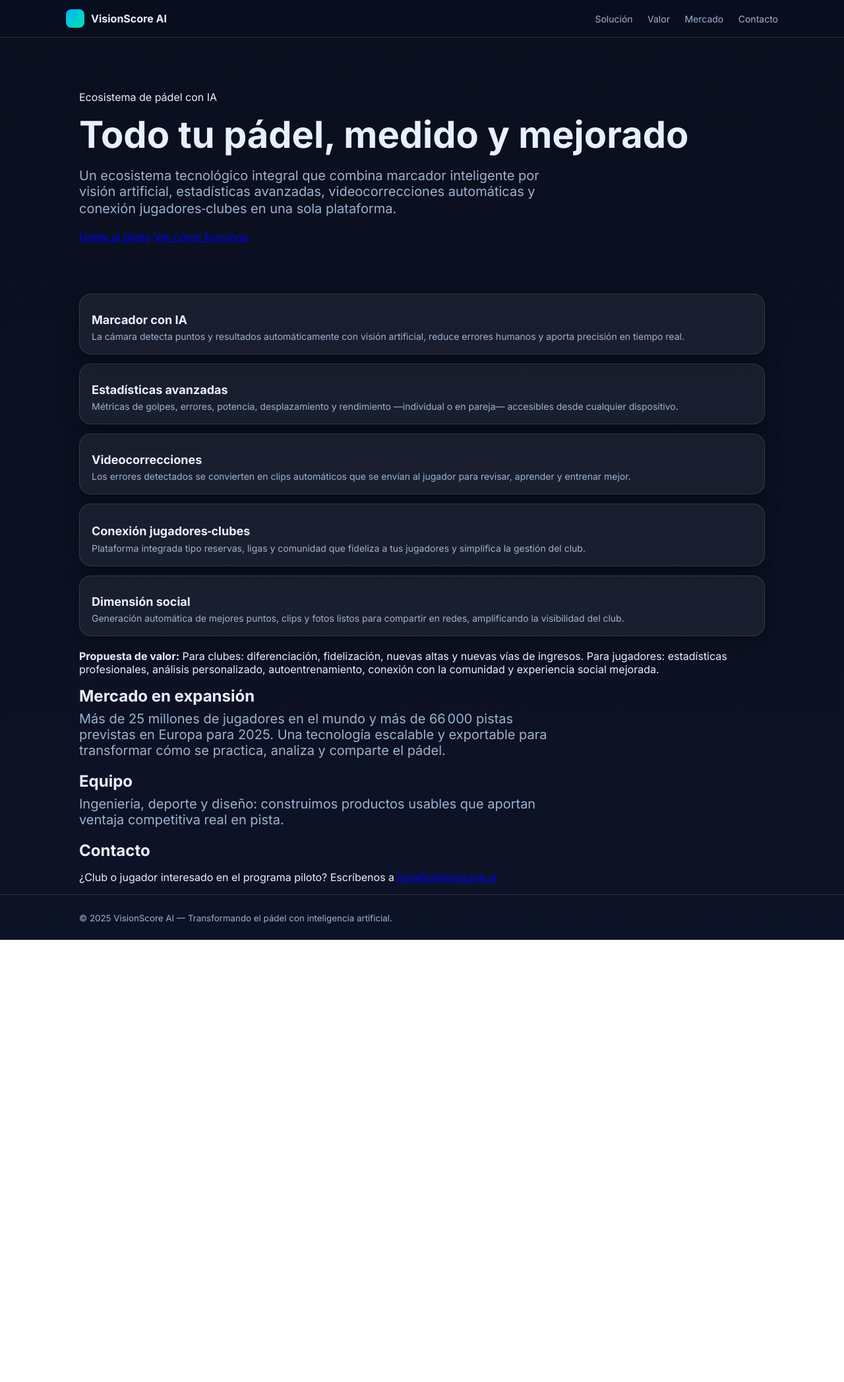
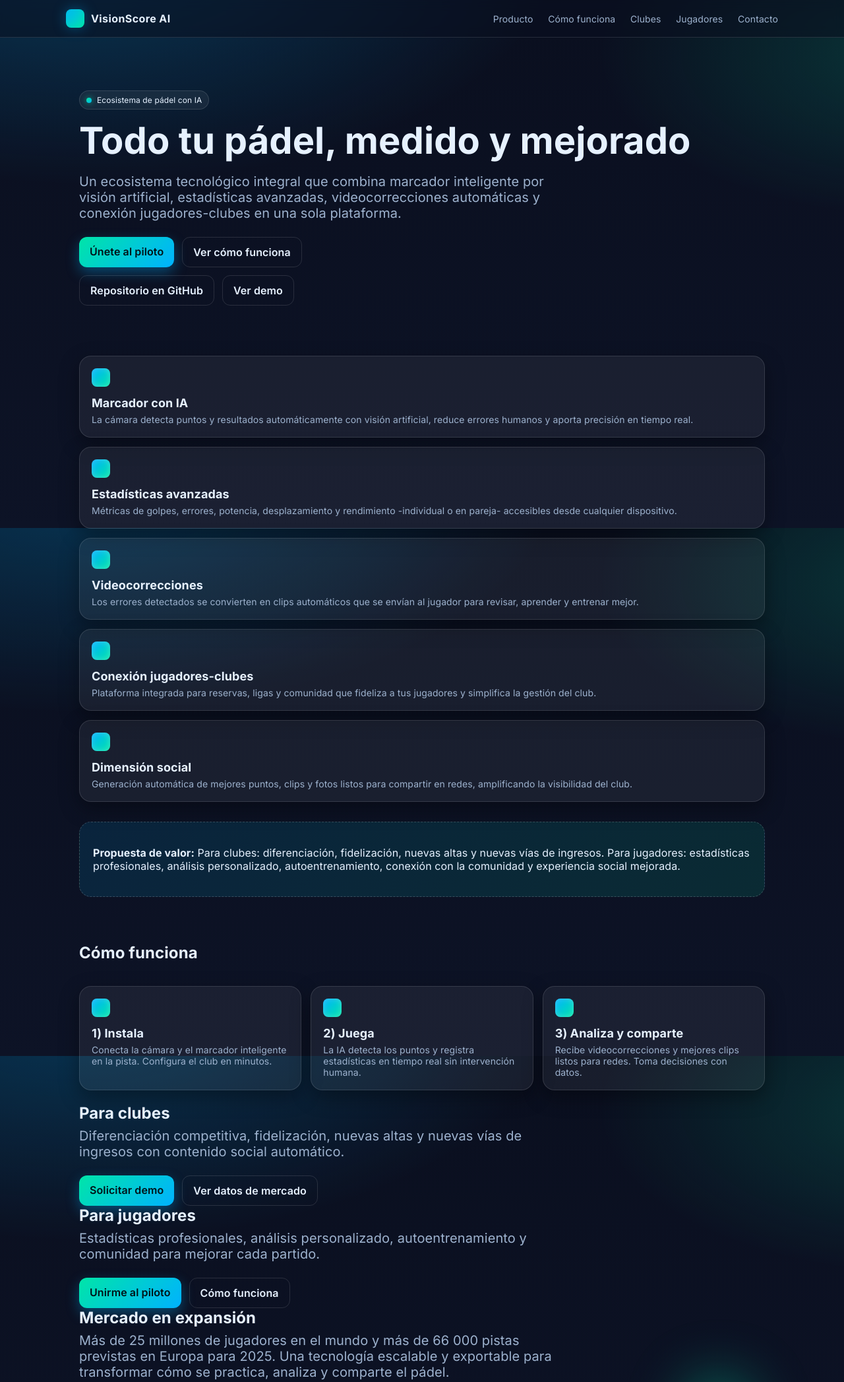
Before and after one commit to titoih/visionscore, a plain HTML site: page index.html in a window 1280 px wide. Shown: the top 2094 px of the page at 66% size. Before the commit the page ends 1424 px from the top, so only its background shows below. Drawn offline with Linux system fonts and the light colour scheme.

Commit message:
Add files via upload

```diff
--- a/index.html
+++ b/index.html
@@ -3,7 +3,7 @@
 <head>
   <meta charset="utf-8" />
   <meta name="viewport" content="width=device-width, initial-scale=1" />
-  <title>VisionScore AI — Ecosistema de Pádel con IA</title>
+  <title>VisionScore AI - Ecosistema de Pádel con IA</title>
   <meta name="description" content="VisionScore AI: ecosistema integral para pádel con marcador por visión artificial, estadísticas en tiempo real, videocorrecciones, reservas y dimensión social." />
   <link rel="preconnect" href="https://fonts.googleapis.com">
   <link rel="preconnect" href="https://fonts.gstatic.com" crossorigin>
@@ -22,39 +22,64 @@
       --radius: 18px;
     }
     *{box-sizing:border-box}
+    html,body{height:100%}
+    html{scroll-behavior:smooth}
     body{
       margin:0; font-family: 'Inter', system-ui, -apple-system, Segoe UI, Roboto, Arial, sans-serif;
-      color:var(--text); background: linear-gradient(180deg, var(--bg) 0%, var(--bg-2) 100%);
+      color:var(--text); background: radial-gradient(1200px 600px at 10% -10%, rgba(0,178,255,0.25), transparent 60%),
+                         radial-gradient(1000px 500px at 110% 10%, rgba(0,229,168,0.18), transparent 50%),
+                         linear-gradient(180deg, var(--bg) 0%, var(--bg-2) 100%);
+      letter-spacing: 0.1px;
     }
-    .container{max-width:1080px; margin:0 auto; padding:0 20px}
-    header{position:sticky; top:0; backdrop-filter: blur(8px); background: rgba(10,15,31,0.55); border-bottom:1px solid var(--stroke)}
+    .container{width:100%; max-width:1080px; margin:0 auto; padding: 0 20px}
+    header{position:sticky; top:0; backdrop-filter: blur(8px); background: rgba(10,15,31, 0.55); border-bottom:1px solid var(--stroke); z-index: 10}
     .nav{display:flex; align-items:center; justify-content:space-between; padding:14px 0}
-    .brand{display:flex; align-items:center; gap:10px; text-decoration:none; color:var(--text); font-weight:700}
-    .logo{width:28px; height:28px; border-radius:8px; background: linear-gradient(135deg, var(--accent), var(--primary))}
+    .brand{display:flex; align-items:center; gap:10px; text-decoration:none; color:var(--text); font-weight:700; letter-spacing:0.4px}
+    .logo{width:28px; height:28px; border-radius:8px; background: linear-gradient(135deg, var(--accent), var(--primary)); box-shadow: 0 0 20px rgba(0,178,255,0.35), inset 0 0 12px rgba(0,229,168,0.35)}
     nav a{color:var(--muted); text-decoration:none; margin-left:18px; font-size:14px}
     nav a:hover{color:var(--text)}
-    .hero{padding:80px 0 40px}
+
+    .hero{padding: 80px 0 40px}
+    .pill{display:inline-flex; align-items:center; gap:8px; font-size:12px; color:var(--text); background:rgba(255,255,255,0.06); padding:6px 10px; border:1px solid var(--stroke); border-radius:999px}
+    .pill .dot{width:8px; height:8px; border-radius:50%; background: radial-gradient(circle at 30% 30%, var(--primary), var(--accent)); box-shadow: 0 0 10px rgba(0,229,168,0.7)}
     h1{font-size: clamp(36px, 5vw, 56px); line-height:1.05; margin:18px 0}
     .lead{font-size: clamp(16px, 2.3vw, 20px); color: var(--muted); max-width: 720px}
+
+    .actions{display:flex; gap:12px; flex-wrap:wrap; margin-top:24px}
+    .btn{appearance:none; border:none; cursor:pointer; font-weight:600; padding:12px 16px; border-radius:12px; transition: transform .15s ease, box-shadow .15s ease, background .3s ease; text-decoration:none; display:inline-block}
+    .btn.primary{color:#001217; background: linear-gradient(135deg, var(--primary), var(--accent)); box-shadow: 0 8px 20px rgba(0,178,255,0.35)}
+    .btn.primary:hover{transform: translateY(-2px)}
+    .btn.ghost{color:var(--text); background: transparent; border:1px solid var(--stroke)}
+    .btn.ghost:hover{background: rgba(255,255,255,0.05)}
+
     .card-grid{display:grid; grid-template-columns: 1fr; gap:14px; margin:36px 0 20px}
     @media (min-width: 720px){ .card-grid{grid-template-columns: repeat(3, 1fr);} }
     .card{background:var(--card); border:1px solid var(--stroke); border-radius: var(--radius); padding:18px; box-shadow: var(--shadow)}
     .card h3{margin:10px 0 6px; font-size:18px}
     .card p{margin:0; color:var(--muted); font-size:14px}
+    .icon{width:28px; height:28px; display:inline-block; border-radius:8px; background: linear-gradient(135deg, var(--accent), var(--primary)); box-shadow: inset 0 0 10px rgba(255,255,255,0.25)}
+
+    .cta{margin: 30px 0 70px; padding: 20px; background: linear-gradient(135deg, rgba(0,178,255,0.12), rgba(0,229,168,0.12)); border:1px dashed rgba(255,255,255,0.18); border-radius: var(--radius)}
+
     footer{border-top:1px solid var(--stroke); padding:24px 0; color: var(--muted)}
+    footer a{color:var(--muted); text-decoration:none}
+
+    ::selection{background: rgba(0,229,168,0.25)}
+    .glow{position:absolute; inset: -60px -20px auto auto; width: 180px; height:180px; border-radius:50%; filter: blur(40px); background: radial-gradient(circle, rgba(0,229,168,0.6), transparent 60%)}
   </style>
 </head>
 <body>
   <header>
     <div class="container nav">
-      <a class="brand" href="#">
-        <span class="logo"></span>
-        <span>VisionScore&nbsp;AI</span>
+      <a class="brand" href="#inicio">
+        <span class="logo" aria-hidden="true"></span>
+        <span>VisionScore AI</span>
       </a>
-      <nav>
-        <a href="#solucion">Solución</a>
-        <a href="#valor">Valor</a>
-        <a href="#mercado">Mercado</a>
+      <nav aria-label="Principal">
+        <a href="#producto">Producto</a>
+        <a href="#como-funciona">Cómo funciona</a>
+        <a href="#clubes">Clubes</a>
+        <a href="#jugadores">Jugadores</a>
         <a href="#contacto">Contacto</a>
       </nav>
     </div>
@@ -64,10 +89,14 @@
     <section class="hero" id="inicio">
       <span class="pill"><span class="dot" aria-hidden="true"></span> Ecosistema de pádel con IA</span>
       <h1>Todo tu pádel, medido y mejorado</h1>
-      <p class="lead">Un ecosistema tecnológico integral que combina marcador inteligente por visión artificial, estadísticas avanzadas, videocorrecciones automáticas y conexión jugadores‑clubes en una sola plataforma.</p>
+      <p class="lead">Un ecosistema tecnológico integral que combina marcador inteligente por visión artificial, estadísticas avanzadas, videocorrecciones automáticas y conexión jugadores-clubes en una sola plataforma.</p>
       <div class="actions">
-        <a class="btn primary" href="#contacto">Únete al piloto</a>
-        <a class="btn ghost" href="#producto">Ver cómo funciona</a>
+        <a class="btn primary" href="mailto:hola@visionscore.ai?subject=Me%20interesa%20el%20piloto%20VisionScore%20AI&body=Hola%2C%20quiero%20informaci%C3%B3n%20del%20programa%20piloto.">Únete al piloto</a>
+        <a class="btn ghost" href="#como-funciona">Ver cómo funciona</a>
+      </div>
+      <div class="actions" style="margin-top:12px">
+        <a class="btn ghost" href="https://github.com/titoih/visionscore" target="_blank" rel="noopener">Repositorio en GitHub</a>
+        <a class="btn ghost" href="https://titoih.github.io/visionscore/" target="_blank" rel="noopener">Ver demo</a>
       </div>
     </section>
 
@@ -81,7 +110,7 @@
         <article class="card">
           <span class="icon" aria-hidden="true"></span>
           <h3>Estadísticas avanzadas</h3>
-          <p>Métricas de golpes, errores, potencia, desplazamiento y rendimiento —individual o en pareja— accesibles desde cualquier dispositivo.</p>
+          <p>Métricas de golpes, errores, potencia, desplazamiento y rendimiento -individual o en pareja- accesibles desde cualquier dispositivo.</p>
         </article>
         <article class="card">
           <span class="icon" aria-hidden="true"></span>
@@ -90,8 +119,8 @@
         </article>
         <article class="card">
           <span class="icon" aria-hidden="true"></span>
-          <h3>Conexión jugadores‑clubes</h3>
-          <p>Plataforma integrada tipo reservas, ligas y comunidad que fideliza a tus jugadores y simplifica la gestión del club.</p>
+          <h3>Conexión jugadores-clubes</h3>
+          <p>Plataforma integrada para reservas, ligas y comunidad que fideliza a tus jugadores y simplifica la gestión del club.</p>
         </article>
         <article class="card">
           <span class="icon" aria-hidden="true"></span>
@@ -104,9 +133,47 @@
       </div>
     </section>
 
-    <section id="mercado" aria-labelledby="t-mercado">
+    <section id="como-funciona" aria-labelledby="t-flujo">
+      <h2 id="t-flujo" style="margin:0 0 8px">Cómo funciona</h2>
+      <div class="card-grid">
+        <article class="card">
+          <span class="icon" aria-hidden="true"></span>
+          <h3>1) Instala</h3>
+          <p>Conecta la cámara y el marcador inteligente en la pista. Configura el club en minutos.</p>
+        </article>
+        <article class="card">
+          <span class="icon" aria-hidden="true"></span>
+          <h3>2) Juega</h3>
+          <p>La IA detecta los puntos y registra estadísticas en tiempo real sin intervención humana.</p>
+        </article>
+        <article class="card">
+          <span class="icon" aria-hidden="true"></span>
+          <h3>3) Analiza y comparte</h3>
+          <p>Recibe videocorrecciones y mejores clips listos para redes. Toma decisiones con datos.</p>
+        </article>
+      </div>
+    </section>
+
+    <section id="clubes" aria-labelledby="t-clubes">
+      <h2 id="t-clubes" style="margin:0 0 8px">Para clubes</h2>
+      <p class="lead" style="margin:0 0 14px">Diferenciación competitiva, fidelización, nuevas altas y nuevas vías de ingresos con contenido social automático.</p>
+      <div class="actions">
+        <a class="btn primary" href="mailto:hola@visionscore.ai?subject=Quiero%20VisionScore%20AI%20en%20mi%20club">Solicitar demo</a>
+        <a class="btn ghost" href="#mercado">Ver datos de mercado</a>
+      </div>
+    </section>
+
+    <section id="jugadores" aria-labelledby="t-jugadores">
+      <h2 id="t-jugadores" style="margin:0 0 8px">Para jugadores</h2>
+      <p class="lead" style="margin:0 0 14px">Estadísticas profesionales, análisis personalizado, autoentrenamiento y comunidad para mejorar cada partido.</p>
+      <div class="actions">
+        <a class="btn primary" href="mailto:hola@visionscore.ai?subject=Alta%20como%20jugador%20piloto">Unirme al piloto</a>
+        <a class="btn ghost" href="#como-funciona">Cómo funciona</a>
+      </div>
+    </section>
+<section id="mercado" aria-labelledby="t-mercado">
       <h2 id="t-mercado" style="margin:0 0 8px">Mercado en expansión</h2>
-      <p class="lead" style="margin:0 0 20px">Más de 25 millones de jugadores en el mundo y más de 66 000 pistas previstas en Europa para 2025. Una tecnología escalable y exportable para transformar cómo se practica, analiza y comparte el pádel.</p>
+      <p class="lead" style="margin:0 0 20px">Más de 25 millones de jugadores en el mundo y más de 66 000 pistas previstas en Europa para 2025. Una tecnología escalable y exportable para transformar cómo se practica, analiza y comparte el pádel.</p>
     </section>
 
     <section id="equipo" aria-labelledby="t-equipo" style="position:relative">
@@ -117,13 +184,13 @@
 
     <section id="contacto" aria-labelledby="t-contacto">
       <h2 id="t-contacto" style="margin:0 0 8px">Contacto</h2>
-      <p>¿Club o jugador interesado en el programa piloto? Escríbenos a <a href="mailto:hola@visionscore.ai">hola@visionscore.ai</a></p>
+      <p>¿Club o jugador interesado en el programa piloto? Escríbenos a <a href="mailto:hola@visionscore.ai">hola@visionscore.ai</a> o visita el <a href="https://github.com/titoih/visionscore" target="_blank" rel="noopener">repositorio</a>.</p>
     </section>
   </main>
 
   <footer>
     <div class="container">
-      <small>© <span id="y"></span> VisionScore AI — Transformando el pádel con inteligencia artificial.</small>
+      <small>© <span id="y"></span> VisionScore AI - Hecho con 💙 desde la tecnología y el deporte.</small>
     </div>
   </footer>
 
```
